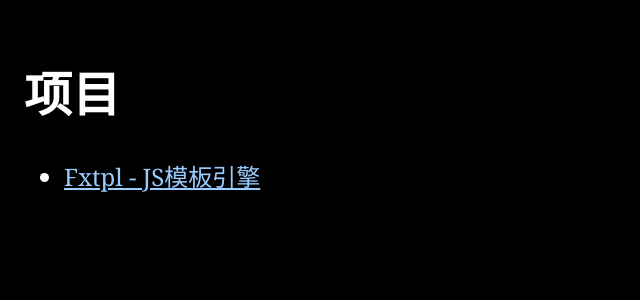
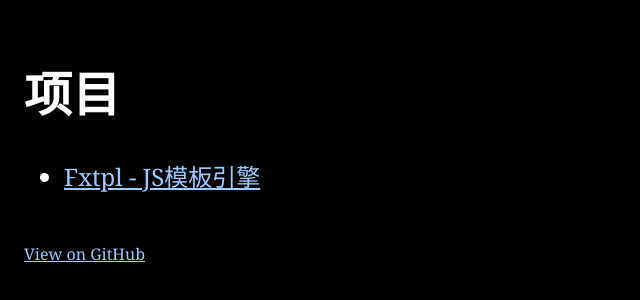
Before and after one commit to koen301/koen301.github.io, a plain HTML site: page index.html in a window 1280 px wide. Shown: the whole page, without its empty margins (0-640 px from the left). Drawn offline with Linux system fonts and the light colour scheme.

Commit message:
Update index.html

```diff
--- a/index.html
+++ b/index.html
@@ -18,5 +18,6 @@
     <ul>
         <li><a target="_blank" href="http://koen301.github.io/fxtpl">Fxtpl - JS模板引擎</a></li>
     </ul>
+    <p><a href="https://github.com/koen301/koen301.github.io">View on GitHub</a></p>
 </body>
 </html>
```
